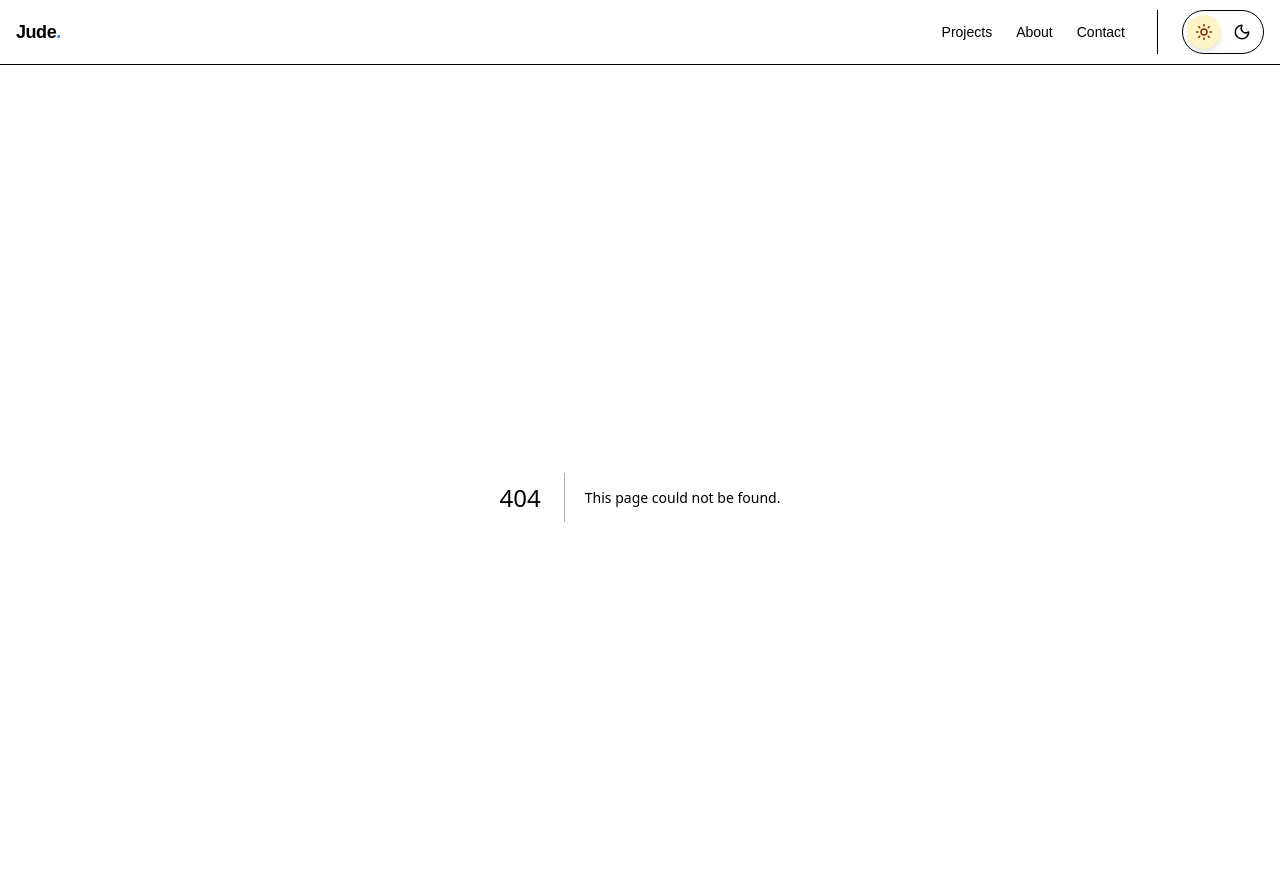
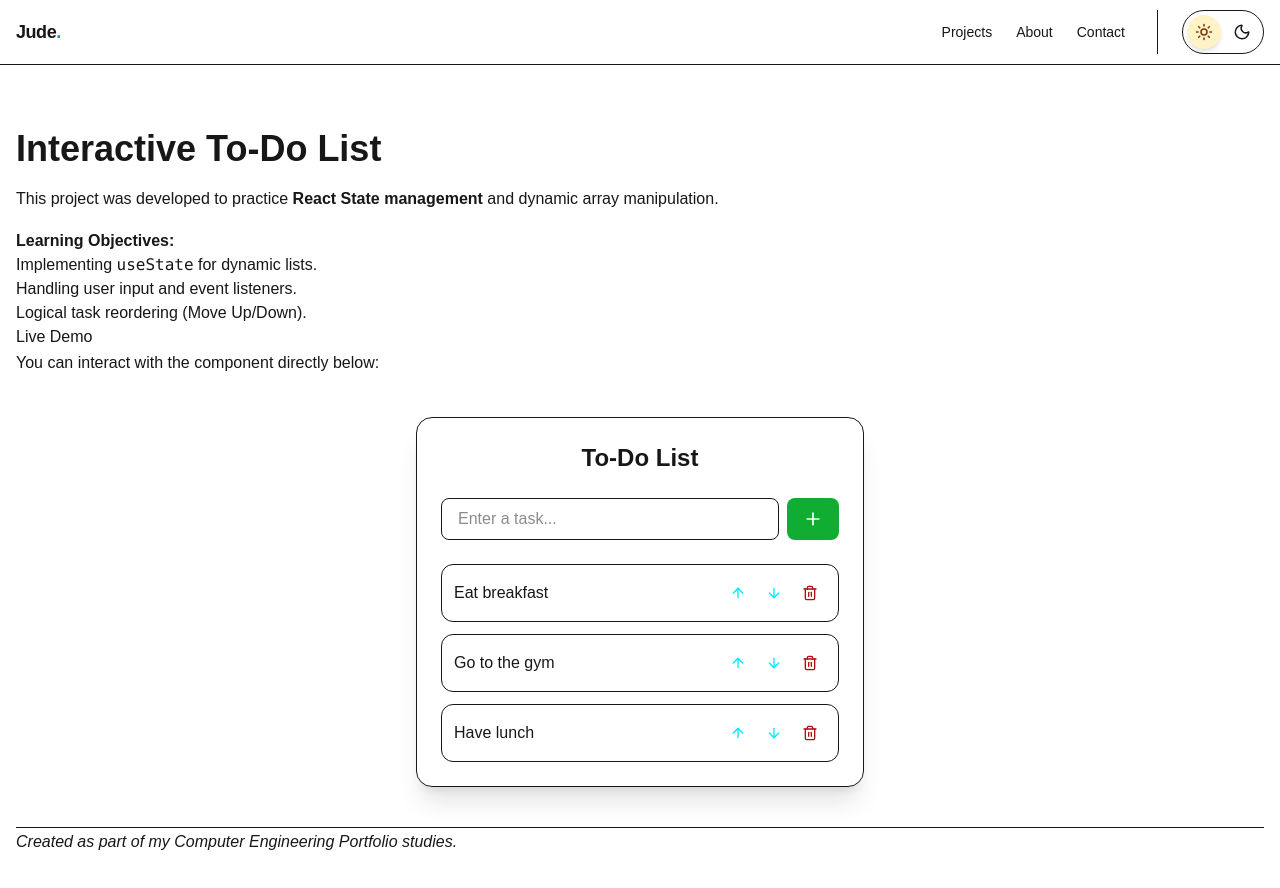
Before and after one commit to ChristianJudeEraldo/My-Portfolio, a Next.js app: page /projects/todo in a window 1280 px wide. Before the commit this address had no page. Shown: the top 888 px of the page. Built offline with nearby package versions, Linux system fonts and the light colour scheme.

Commit message:
feat: added the todo list project(react)

```diff
--- a/app/projects/page.tsx
+++ b/app/projects/page.tsx
@@ -1,36 +1,53 @@
-import Link from "next/link";
+import Link from "next/link"
 
 export default function ProjectsPage() {
   const projects = [
     {
-      title: "CNN Thesis",
-      slug: "cnn-thesis",
-      description: "Your CNN thesis project details go here",
+      title: "CNN Facial Recognition",
+      description: "Detecting early signs of sleep deprivation in students using AI.",
+      link: "/projects/cnn-thesis",
+      tag: "Thesis / AI"
     },
-    // Add more projects here as you create them
-  ];
+    {
+      title: "Interactive To-Do List",
+      description: "A React-based task manager with state persistence and reordering.",
+      link: "/projects/todo",
+      tag: "React / State"
+    }
+  ]
 
   return (
-    <main className="container mx-auto px-4 py-12">
-      <h1 className="text-4xl font-bold mb-4">Projects</h1>
-      <p className="text-foreground/60 mb-12">
-        A collection of my work and projects.
-      </p>
+    <div className="space-y-8">
+      <div className="space-y-2">
+        <h1 className="text-3xl font-bold tracking-tight">My Projects</h1>
+        <p className="text-muted-foreground">A showcase of my engineering and development work.</p>
+      </div>
 
-      <div className="grid gap-6 md:grid-cols-2 lg:grid-cols-3">
+      {/* This grid puts them side-by-side on tablets and desktops */}
+      <div className="grid grid-cols-1 md:grid-cols-2 gap-6">
         {projects.map((project) => (
-          <Link
-            key={project.slug}
-            href={`/projects/${project.slug}`}
-            className="group border border-foreground/10 rounded-lg p-6 hover:border-foreground/30 transition-colors"
-          >
-            <h2 className="text-xl font-semibold mb-2 group-hover:text-blue-500 transition-colors">
-              {project.title}
-            </h2>
-            <p className="text-foreground/60">{project.description}</p>
+          <Link key={project.link} href={project.link} className="group">
+            <div className="h-full border border-foreground/10 rounded-2xl p-6 bg-foreground/5 hover:bg-foreground/10 transition-all hover:scale-[1.02] hover:shadow-lg">
+              <div className="flex flex-col h-full justify-between">
+                <div>
+                  <span className="text-xs font-semibold uppercase tracking-wider text-blue-500">
+                    {project.tag}
+                  </span>
+                  <h3 className="text-xl font-bold mt-2 group-hover:text-blue-500 transition-colors">
+                    {project.title}
+                  </h3>
+                  <p className="text-foreground/60 mt-2 text-sm leading-relaxed">
+                    {project.description}
+                  </p>
+                </div>
+                <div className="mt-6 text-sm font-medium flex items-center gap-2">
+                  View Project <span className="transition-transform group-hover:translate-x-1">→</span>
+                </div>
+              </div>
+            </div>
           </Link>
         ))}
       </div>
-    </main>
-  );
+    </div>
+  )
 }
--- /dev/null
+++ b/app/projects/todo/page.mdx
@@ -0,0 +1,20 @@
+# Interactive To-Do List
+
+This project was developed to practice **React State management** and dynamic array manipulation.
+
+## **Learning Objectives:**
+- Implementing `useState` for dynamic lists.
+- Handling user input and event listeners.
+- Logical task reordering (Move Up/Down).
+
+## Live Demo
+You can interact with the component directly below:
+
+import { TodoList } from "@/components/todo-list"
+
+<div className="my-10">
+  <TodoList />
+</div>
+
+---
+*Created as part of my Computer Engineering Portfolio studies.*
--- /dev/null
+++ b/components/todo-list.tsx
@@ -0,0 +1,84 @@
+"use client"
+
+import React, { useState } from "react"
+import { Trash2, ArrowUp, ArrowDown, Plus } from "lucide-react"
+
+export function TodoList() {
+  // Logic migrated from ToDoList.jsx
+  const [tasks, setTasks] = useState<string[]>(["Eat breakfast", "Go to the gym", "Have lunch"])
+  const [newTask, setNewTask] = useState("")
+
+  function handleInputChange(event: React.ChangeEvent<HTMLInputElement>) {
+    setNewTask(event.target.value)
+  }
+
+  function handleAddTask() {
+    if (newTask.trim() !== "") {
+      setTasks(t => [...t, newTask])
+      setNewTask("")
+    }
+  }
+
+  function handleDeleteTask(index: number) {
+    const updatedTasks = tasks.filter((_, i) => i !== index)
+    setTasks(updatedTasks)
+  }
+
+  function moveTaskUp(index: number) {
+    if (index > 0) {
+      const updatedTasks = [...tasks];
+      [updatedTasks[index], updatedTasks[index - 1]] = [updatedTasks[index - 1], updatedTasks[index]]
+      setTasks(updatedTasks)
+    }
+  }
+
+  function moveTaskDown(index: number) {
+    if (index < tasks.length - 1) {
+      const updatedTasks = [...tasks];
+      [updatedTasks[index], updatedTasks[index + 1]] = [updatedTasks[index + 1], updatedTasks[index]]
+      setTasks(updatedTasks)
+    }
+  }
+
+  return (
+    // Styling migrated from index.css to Tailwind
+    <div className="max-w-md mx-auto p-6 bg-background border border-foreground/10 rounded-2xl shadow-xl">
+      <h2 className="text-2xl font-bold text-center mb-6">To-Do List</h2>
+
+      <div className="flex gap-2 mb-6">
+        <input
+          type="text"
+          placeholder="Enter a task..."
+          value={newTask}
+          onChange={handleInputChange}
+          className="flex-1 px-4 py-2 bg-foreground/5 border border-foreground/10 rounded-lg focus:outline-none focus:ring-2 focus:ring-blue-500/50"
+        />
+        <button
+          onClick={handleAddTask}
+          className="bg-[hsl(133,83%,37%)] hover:bg-[hsl(133,83%,27%)] text-white px-4 py-2 rounded-lg transition-colors"
+        >
+          <Plus size={20} />
+        </button>
+      </div>
+
+      <ol className="space-y-3 p-0">
+        {tasks.map((task, index) => (
+          <li key={index} className="flex items-center justify-between p-3 bg-foreground/5 rounded-xl border border-foreground/5">
+            <span className="flex-1 font-medium">{task}</span>
+            <div className="flex gap-1">
+              <button onClick={() => moveTaskUp(index)} className="p-2 text-[hsl(185,100%,50%)] hover:bg-foreground/5 rounded-md">
+                <ArrowUp size={16} />
+              </button>
+              <button onClick={() => moveTaskDown(index)} className="p-2 text-[hsl(185,100%,50%)] hover:bg-foreground/5 rounded-md">
+                <ArrowDown size={16} />
+              </button>
+              <button onClick={() => handleDeleteTask(index)} className="p-2 text-[hsl(0,83%,37%)] hover:bg-foreground/5 rounded-md">
+                <Trash2 size={16} />
+              </button>
+            </div>
+          </li>
+        ))}
+      </ol>
+    </div>
+  )
+}
```
